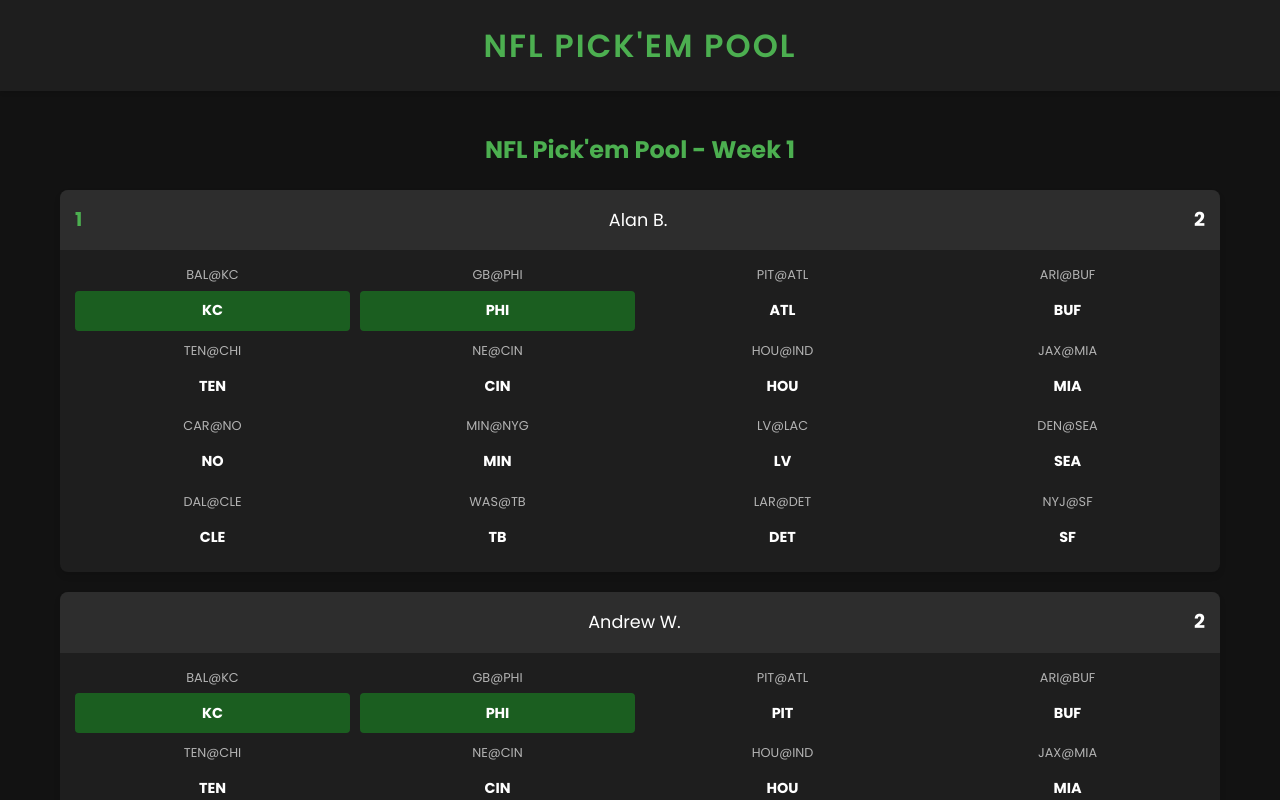
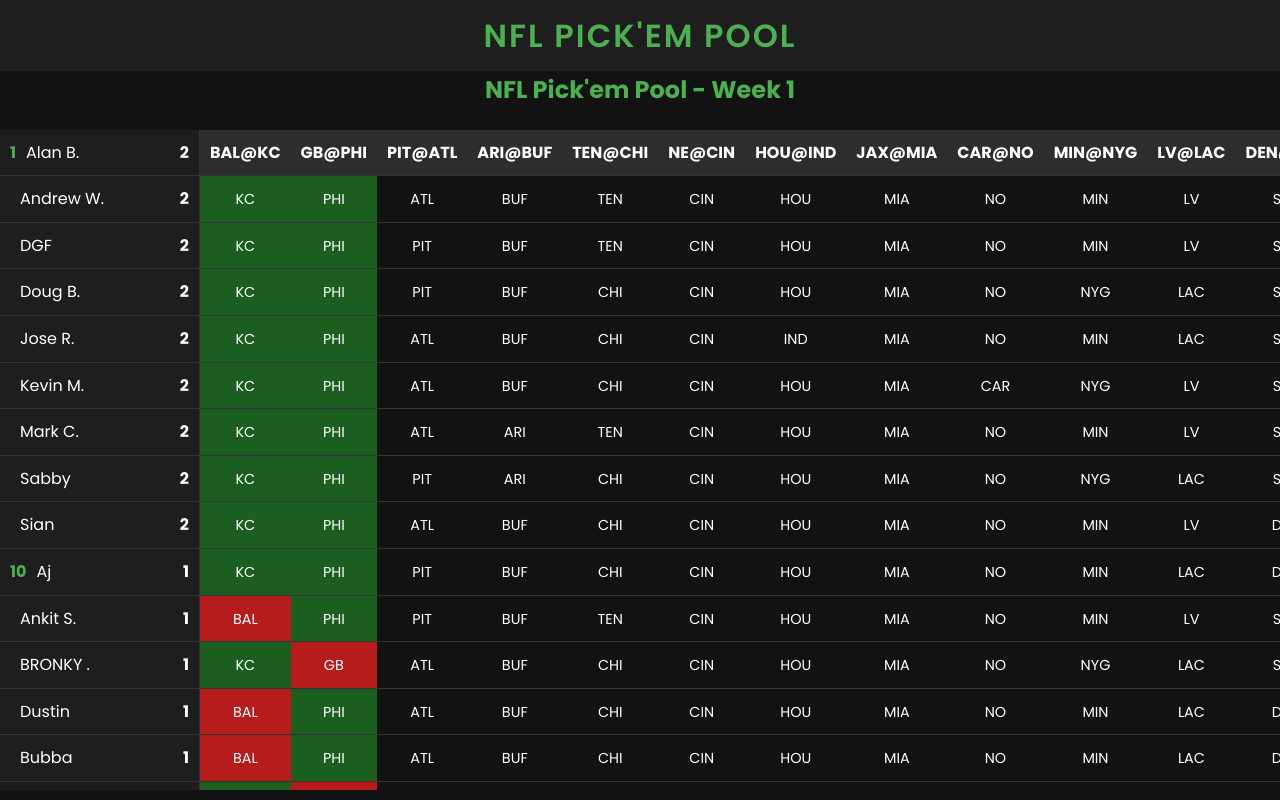
Before and after one commit to MrBuyRight/NFL-PickemPool, a React (Create React App) app: page / in a window 1280 px wide. Built offline with nearby package versions, Linux system fonts and the light colour scheme; the HTML template or start-up script is replaced by a standard one.

Commit message:
Restructure app layout for horizontal display with minimal vertical scrolling

```diff
--- a/src/App.css
+++ b/src/App.css
@@ -41,20 +41,24 @@
 .App {
   display: flex;
   flex-direction: column;
-  min-height: 100vh;
+  height: 100vh;
 }
 
 .app-header {
   background-color: var(--surface-color);
   color: var(--accent-color);
-  padding: 20px;
+  padding: 10px 20px;
   text-align: center;
   box-shadow: 0 2px 4px rgba(0, 0, 0, 0.1);
 }
 
 .app-main {
   flex: 1;
-  padding: 20px;
+  overflow: hidden;
+}
+
+.app-content {
+  height: 100%;
 }
 
 h1 {
--- a/src/Components/Leaderboard.css
+++ b/src/Components/Leaderboard.css
@@ -20,9 +20,8 @@
 
 .leaderboard {
   width: 100%;
-  max-width: 1200px;
-  margin: 0 auto;
-  padding: 20px;
+  height: calc(100vh - 80px); /* Adjust based on your header height */
+  overflow: hidden;
 }
 
 .leaderboard h2 {
@@ -33,67 +32,69 @@
 
 .leaderboard-container {
   display: flex;
-  flex-direction: column;
-  gap: 20px;
+  height: calc(100% - 60px);
 }
 
-.user-module {
+.user-list {
+  flex: 0 0 200px;
+  overflow-y: auto;
   background-color: var(--surface-color);
-  border-radius: 8px;
-  overflow: hidden;
-  box-shadow: 0 4px 6px rgba(0, 0, 0, 0.1);
+  border-right: 1px solid var(--border-color);
 }
 
 .user-info {
   display: flex;
   justify-content: space-between;
   align-items: center;
-  padding: 15px;
-  background-color: var(--secondary-color);
-  color: var(--text-color);
+  padding: 10px;
+  border-bottom: 1px solid var(--border-color);
 }
 
 .user-rank {
   font-weight: bold;
-  font-size: 1.2rem;
   color: var(--accent-color);
 }
 
 .user-name {
-  font-size: 1.1rem;
+  flex: 1;
+  margin: 0 10px;
+  white-space: nowrap;
+  overflow: hidden;
+  text-overflow: ellipsis;
 }
 
 .user-score {
   font-weight: bold;
-  font-size: 1.2rem;
 }
 
-.user-picks {
-  display: flex;
-  flex-wrap: wrap;
-  padding: 15px;
-  gap: 10px;
+.picks-table-container {
+  flex: 1;
+  overflow: auto;
+}
+
+.picks-table {
+  width: 100%;
+  border-collapse: separate;
+  border-spacing: 0;
+}
+
+.picks-table th,
+.picks-table td {
+  padding: 10px;
+  text-align: center;
+  border-bottom: 1px solid var(--border-color);
+  white-space: nowrap;
+}
+
+.picks-table th {
+  position: sticky;
+  top: 0;
+  background-color: var(--secondary-color);
+  z-index: 10;
 }
 
 .pick-cell {
-  flex: 1 0 calc(25% - 10px);
-  min-width: 120px;
-  text-align: center;
-}
-
-.matchup {
-  font-size: 0.8rem;
-  margin-bottom: 5px;
-  color: var(--text-secondary-color);
-}
-
-.pick-info {
-  display: flex;
-  justify-content: center;
-  align-items: center;
-  height: 40px;
-  border-radius: 4px;
-  font-weight: bold;
+  min-width: 60px;
 }
 
 .pick-team {
@@ -111,13 +112,24 @@
 }
 
 @media (max-width: 768px) {
+  .user-list {
+    flex: 0 0 120px;
+  }
+
+  .user-info {
+    flex-direction: column;
+    align-items: flex-start;
+  }
+
+  .user-name {
+    margin: 5px 0;
+  }
+
   .pick-cell {
-    flex: 1 0 calc(50% - 10px);
+    min-width: 50px;
+  }
+
+  .pick-team {
+    font-size: 0.8rem;
   }
 }
-
-@media (max-width: 480px) {
-  .pick-cell {
-    flex: 1 0 100%;
-  }
-}
--- a/src/Components/Leaderboard.js
+++ b/src/Components/Leaderboard.js
@@ -109,28 +109,40 @@
     <div className="leaderboard">
       <h2>NFL Pick'em Pool - Week {selectedWeek}</h2>
       <div className="leaderboard-container">
+        <div className="user-list">
           {rankedEntries.map((entry, index) => (
-          <div key={index} className="user-module">
-            <div className="user-info">
+            <div key={index} className="user-info">
               <span className="user-rank">{entry.rank}</span>
               <span className="user-name">{formatName(entry.name)}</span>
               <span className="user-score">{entry.score}</span>
             </div>
-            <div className="user-picks">
+          ))}
+        </div>
+        <div className="picks-table-container">
+          <table className="picks-table">
+            <thead>
+              <tr>
+                {gameHeaders.map((header, index) => (
+                  <th key={index}>{header}</th>
+                ))}
+              </tr>
+            </thead>
+            <tbody>
+              {rankedEntries.map((entry, index) => (
+                <tr key={index}>
                   {gameMatchups.map((matchup, pickIndex) => {
                     const pick = entry.picks[pickIndex + 1];
                     return (
-                  <div key={pickIndex} className="pick-cell">
-                    <div className="matchup">{gameHeaders[pickIndex]}</div>
-                    <div className={`pick-info ${getPickClass(pick)}`}>
+                      <td key={pickIndex} className={`pick-cell ${getPickClass(pick)}`}>
                         <span className="pick-team">{teamAbbreviations[pick] || pick}</span>
-                    </div>
-                  </div>
+                      </td>
                     );
                   })}
+                </tr>
+              ))}
+            </tbody>
+          </table>
         </div>
-          </div>
-        ))}
       </div>
     </div>
   );
```
Lines whose indentation alone changed are shown as unchanged.
